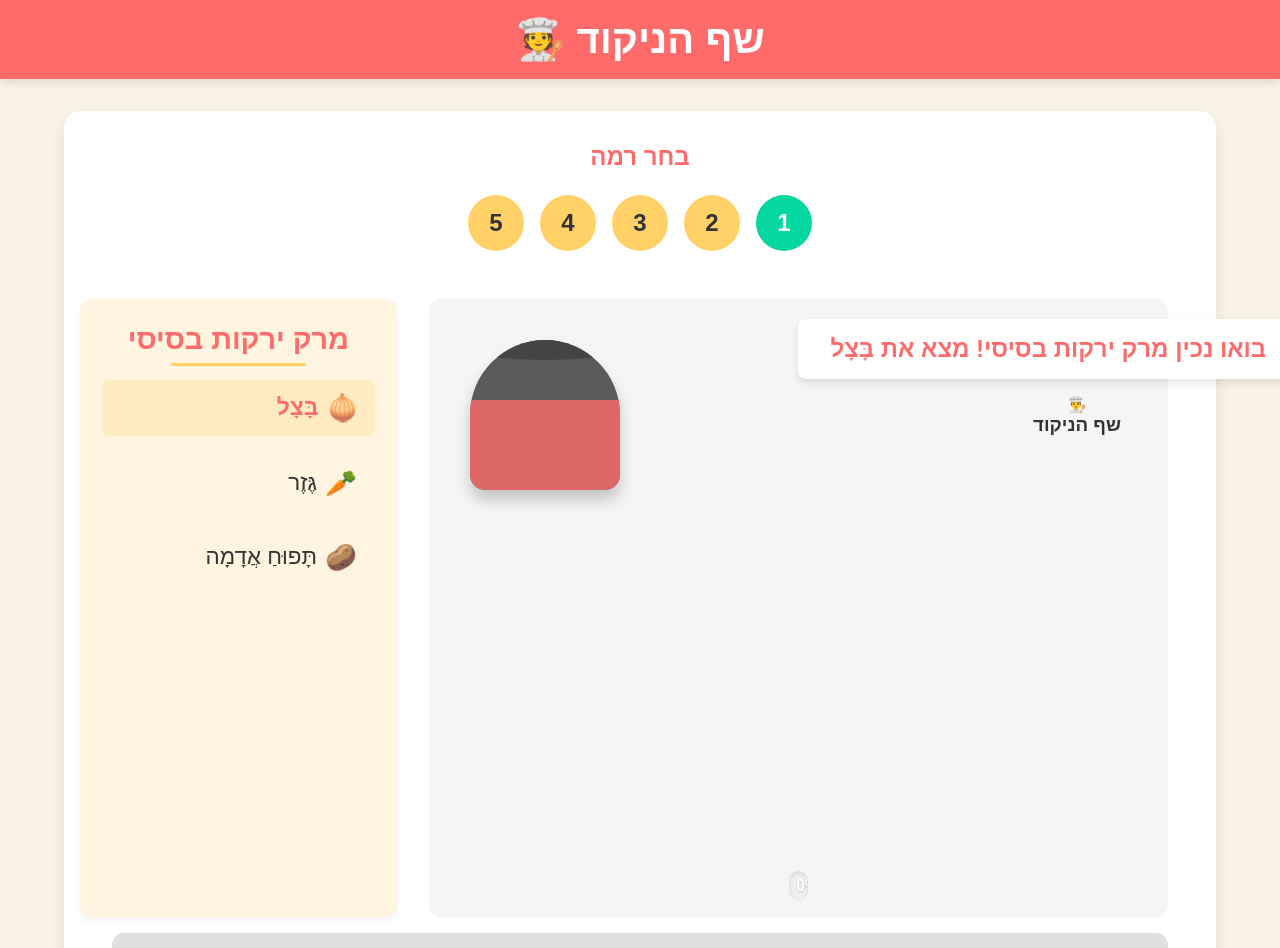
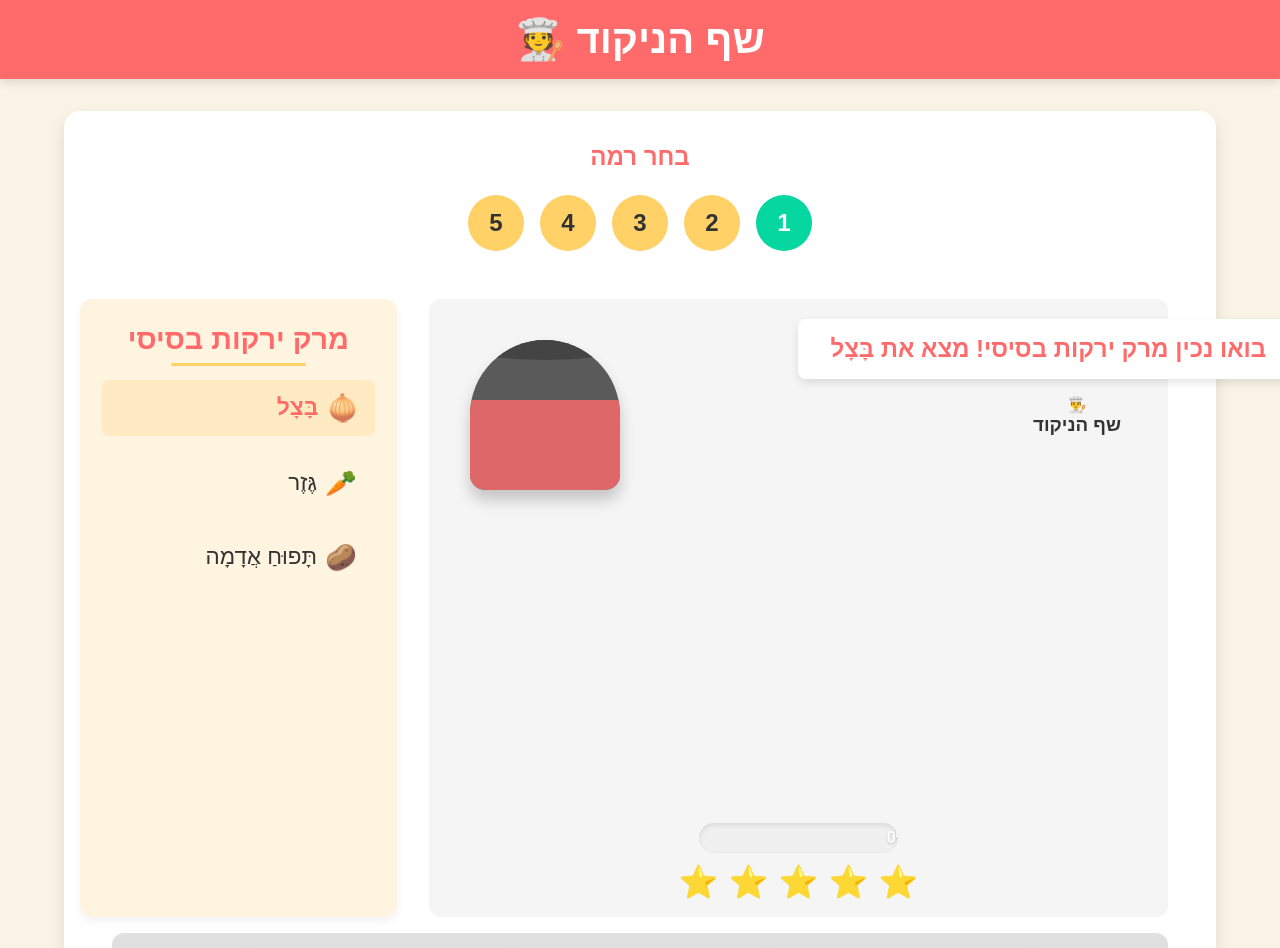
Before and after one commit to castroi/chef-nikud-game, a React (Create React App) app: page / in a window 1280 px wide. Shown: the top 948 px of the page. Built offline with nearby package versions, Linux system fonts and the light colour scheme; a web font is replaced by a local one.

Commit message:
Revert remove stars

```diff
--- a/src/App.js
+++ b/src/App.js
@@ -197,6 +197,10 @@ function App() {
           />
         )}
       </GameContainer>
+
+      <footer>
+        <p>שף הניקוד - משחק לתרגול ניקוד בעברית | כל הזכויות שמורות © {new Date().getFullYear()}</p>
+      </footer>
     </GlobalStyle>
   );
 }
--- a/src/components/UI/ProgressBar.jsx
+++ b/src/components/UI/ProgressBar.jsx
@@ -29,7 +29,7 @@ const ProgressText = styled.span`
 `;
 
 const StarContainer = styled.div`
-  display: hidden;
+  display: flex;
   justify-content: center;
   margin-top: 10px;
 `;
@@ -56,6 +56,22 @@ export const ProgressBar = ({ progress }) => {
         </ProgressFill>
       </ProgressBarContainer>
 
+      <StarContainer>
+        {[...Array(5)].map((_, index) => (
+          <Star
+            key={index}
+            active={index < starsCount}
+            initial={{ scale: index < starsCount ? 0 : 1 }}
+            animate={{
+              scale: index < starsCount ? 1 : 1,
+              rotate: index < starsCount ? [0, 10, -10, 10, 0] : 0
+            }}
+            transition={{ duration: 0.5 }}
+          >
+            ⭐
+          </Star>
+        ))}
+      </StarContainer>
     </div>
   );
 };
```
